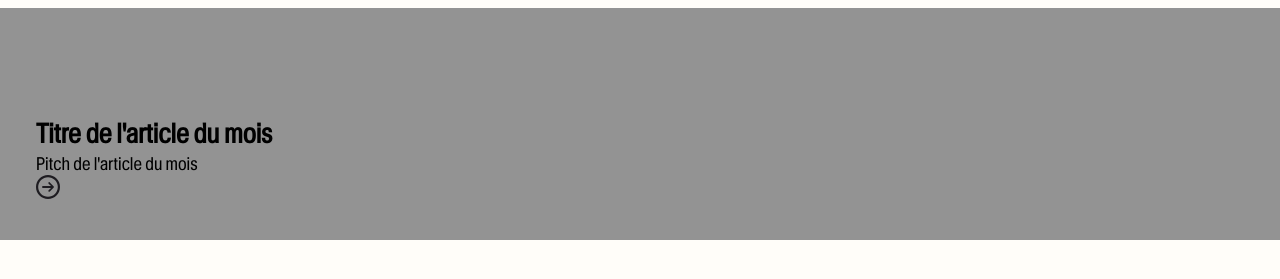
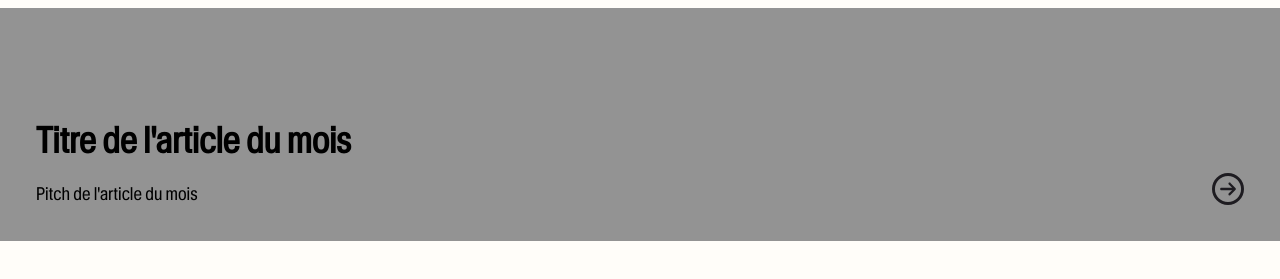
Before and after one commit to GiuliaCariulo/absurde_starterkit, a website built with Parcel: page src/index.html in a window 1280 px wide. Shown: the part 91-370 px from the top of the page. Built offline with nearby package versions, Linux system fonts and the light colour scheme.

Commit message:
month's article

```diff
--- a/src/index.html
+++ b/src/index.html
@@ -6,7 +6,6 @@
     <meta name="viewport" content="width=device-width, initial-scale=1.0" />
     <link rel="stylesheet" href="scss/main.scss" />
   </head>
-
   <body>
     <header>
       <h1>L'absurde</h1>
@@ -190,12 +189,15 @@
     </header>
     <main>
       <section class="month-hero">
+        <a href="">
+          <div>
             <h2>Titre de l'article du mois</h2>
             <p>Pitch de l'article du mois</p>
+          </div>
           <svg
             xmlns="http://www.w3.org/2000/svg"
-          width="24"
-          height="24"
+            width="32"
+            height="32"
             viewBox="0 0 24 24"
             fill="none"
           >
@@ -204,6 +206,7 @@
               fill="var(--color-black)"
             />
           </svg>
+        </a>
       </section>
     </main>
     <script src="js/main.js" type="module"></script>
--- a/src/scss/_base.scss
+++ b/src/scss/_base.scss
@@ -36,3 +36,7 @@ html {
 h1 {
   display: none;
 }
+
+section {
+  margin-bottom: 30px;
+}
--- a/src/scss/modules/_month.scss
+++ b/src/scss/modules/_month.scss
@@ -1,4 +1,18 @@
-.month-hero {
+.month-hero a {
   padding: 6rem 2rem 2rem;
   background-color: var(--color-substitution);
+  display: flex;
+  justify-content: space-between;
+  align-items: flex-end;
+  text-decoration: none;
 }
+
+.month-hero div {
+  display: flex;
+  flex-direction: column;
+  gap: 1rem;
+}
+
+.month-hero h2 {
+  font-size: 2rem;
+}
```
Lines whose indentation alone changed are shown as unchanged.
